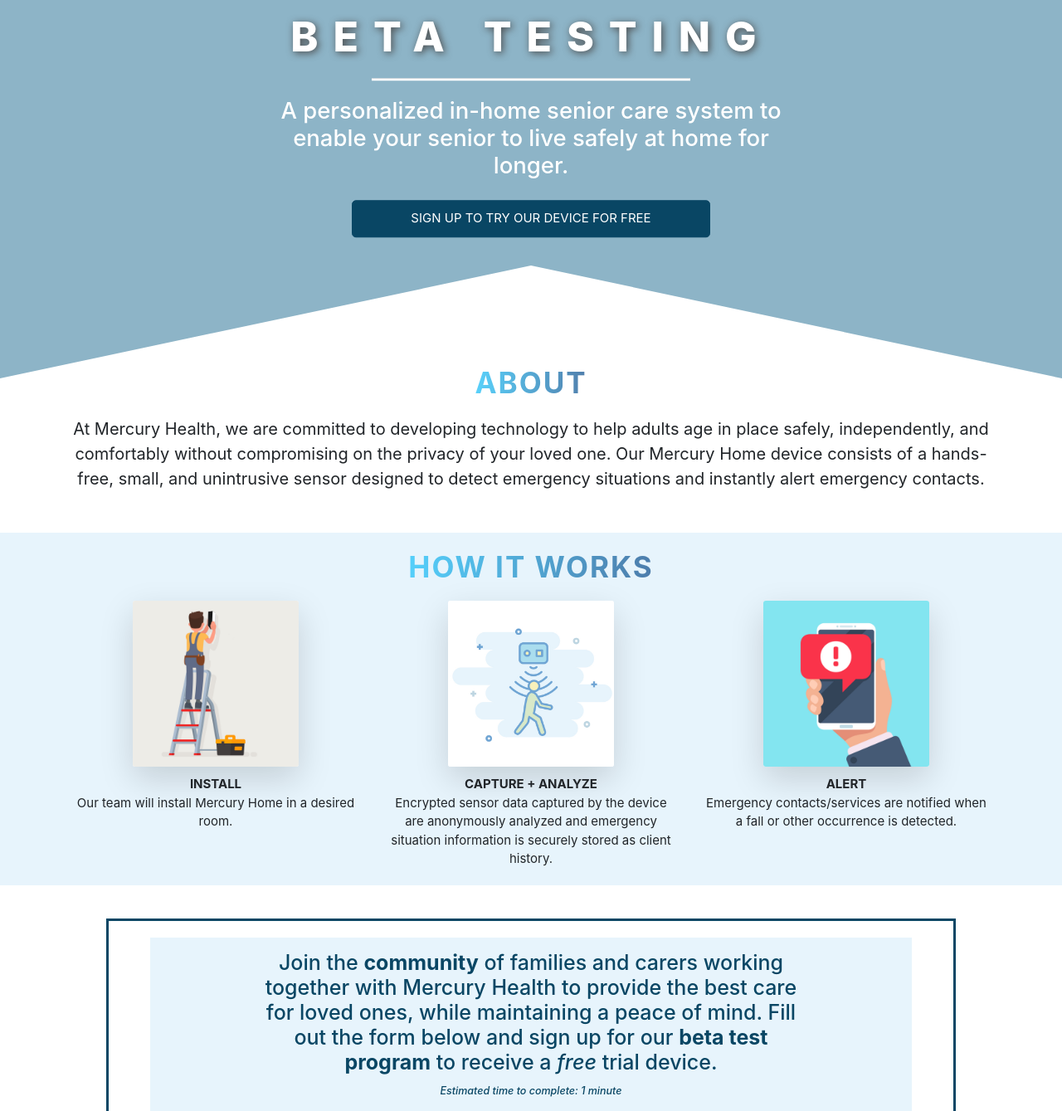
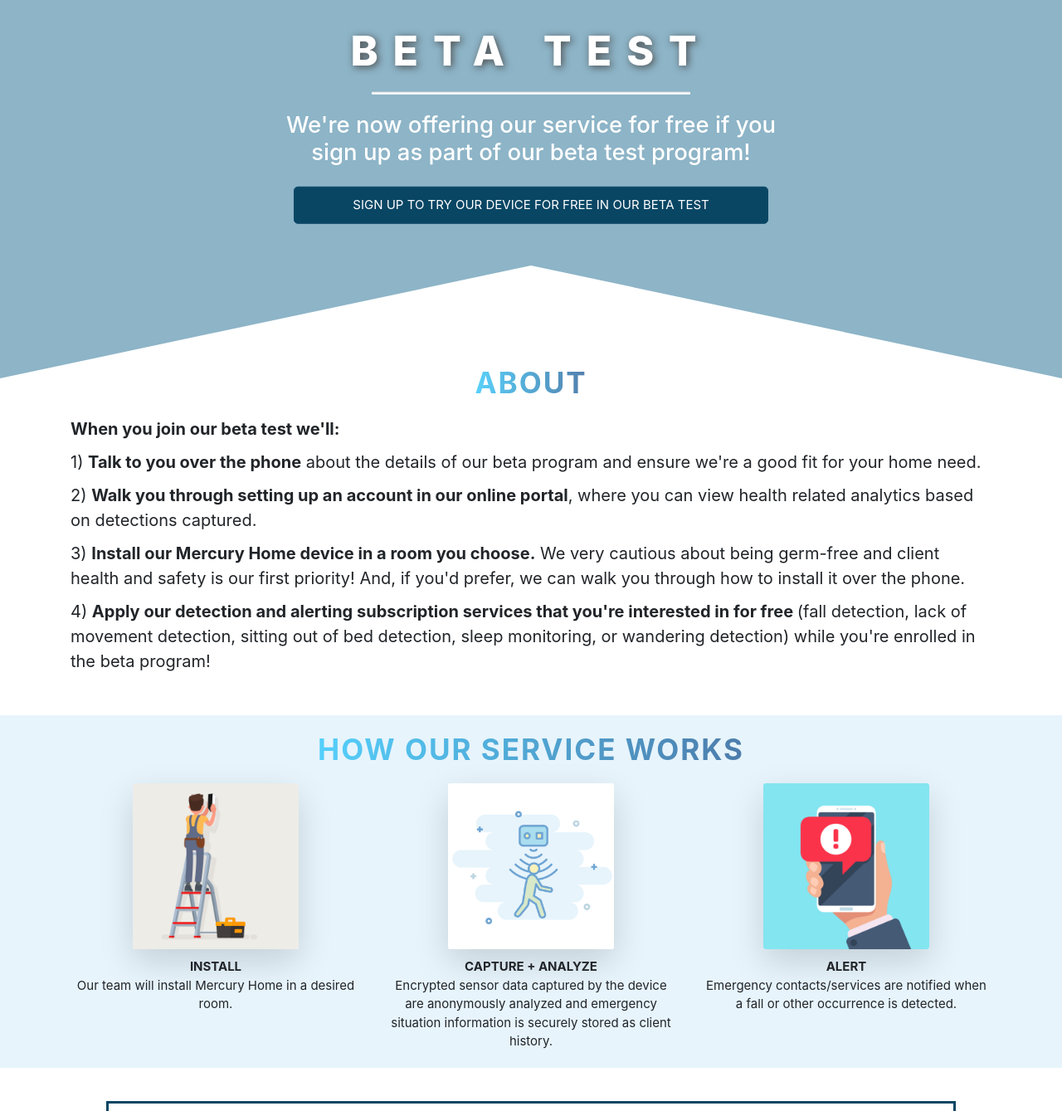
Before and after one commit to jxss-n/MercuryHealth, a Django app: page /beta/ in a window 1280 px wide. Shown: the part 80-1419 px from the top of the page at 83% size. Run offline with Django 3.2, Linux system fonts and the light colour scheme; some libraries are stand-ins or nearby versions.

Commit message:
updated text

```diff
--- a/frontend/templates/frontend/beta.html
+++ b/frontend/templates/frontend/beta.html
@@ -27,7 +27,7 @@
       })(window,document,'script','dataLayer','GTM-P5MPMT8');</script>
       <!-- End Google Tag Manager -->
 
-      <title>Beta Testing | Mercury Health</title>
+      <title>Beta Test! | Mercury Health</title>
   </head>
 
   <body>
@@ -47,11 +47,11 @@
     <header class="beta">
       <div class="main-head" style="top:30% !important;">
         <h1 class="main-head__content margin-bottom-small">
-            <span class="main-head__content--title">Beta Testing</span>
+            <span class="main-head__content--title">Beta Test</span>
         </h1>
         <hr class="headerline">
-        <h1 class="main-head__content--subtitle margin-top-small" style="font-size:2.75rem;">A personalized in-home senior care system to enable your senior to live safely at home for longer.</h1>
-        <a class="sign-upbtn" href="#betaForm">SIGN UP TO TRY OUR DEVICE FOR FREE</a>
+        <h1 class="main-head__content--subtitle margin-top-small" style="font-size:2.75rem;">We're now offering our service for free if you sign up as part of our beta test program!</h1>
+        <a class="sign-upbtn" href="#betaForm">SIGN UP TO TRY OUR DEVICE FOR FREE IN OUR BETA TEST</a>
       </div>
     </header>
 
@@ -61,13 +61,17 @@
           About
         </h2>
       </div>
-      <p style="text-align:center;">At Mercury Health, we are committed to developing technology to help adults age in place safely, independently, and comfortably without compromising on the privacy of your loved one. Our Mercury Home device consists of a hands-free, small, and unintrusive sensor designed to detect emergency situations and instantly alert emergency contacts.</p>
+      <b><p style="text-align:left;">When you join our beta test we'll:</p></b>
+      <p style="text-align:left;">1) <b>Talk to you over the phone</b> about the details of our beta program and ensure we're a good fit for your home need.</p>
+      <p style="text-align:left;">2) <b>Walk you through setting up an account in our online portal</b>, where you can view health related analytics based on detections captured.</p>
+      <p style="text-align:left;">3) <b>Install our Mercury Home device in a room you choose.</b> We very cautious about being germ-free and client health and safety is our first priority! And, if you'd prefer, we can walk you through how to install it over the phone.</p>
+      <p style="text-align:left;">4) <b>Apply our detection and alerting subscription services that you're interested in for free </b>(fall detection, lack of movement detection, sitting out of bed detection, sleep monitoring, or wandering detection) while you're enrolled in the beta program!</p>
     </section>
 
     <section class="features margin-top-small">
       <div class="center-text margin-bottom-8">
         <h2 class="heading-secondary margin-bottom-small margin-top-small">
-          How it Works
+          How Our Service Works
         </h2>
       </div>
       <div class="container">
@@ -138,12 +142,12 @@
         <h4>4. Why are you interested in Mercury Home? (select all that apply)</h4>
         <div class="q3 col"><input id="q3a1" name="q3" value="Provide additional support for my at-home caregiver" type="checkbox"><label for="q3a1">Provide additional support for my at-home caregiver</label></div><br>
         <div class="q3 col"><input id="q3a2" name="q3" value="Reduce the amount of time needed for my at-home caregiver’s service" type="checkbox"><label for="q3a2">Reduce the amount of time needed for my at-home caregiver’s service</label></div><br>
-        <div class="q3 col"><input id="q3a3" name="q3" value="Use this product in lieu of using an at-home caregiver" type="checkbox"><label for="q3a3">Use this product in lieu of using an at-home caregiver</label></div><br>
+        <div class="q3 col"><input id="q3a3" name="q3" value="Use this product instead of using an at-home caregiver" type="checkbox"><label for="q3a3">Use this product in lieu of using an at-home caregiver</label></div><br>
         <div class="q3 col"><input id="q3a4" name="q3" value="Reduce person-to-person contact by using remote monitoring technology" type="checkbox"><label for="q3a4">Reduce person-to-person contact by using remote monitoring technology</label></div><br>
         <div class="q3 col"><input id="q3a5" name="q3" value="Track progressions/regressions in physical and mental wellness" type="checkbox"><label for="q3a5">Track progressions/regressions in physical and mental wellness</label></div><br>
         <div class="q3 col"><input type="checkbox"><label for="q3a6"><input id="q3a6" name="q3" type="text" placeholder="Other - type answer"></div></label>
 
-        <h4>5. Are you interested in joining our beta test, where we provide you with a free, trial device? <span class="required">*required</span></h4>
+        <h4>5. Are you interested in joining our beta test, where we provide you with a free, trial device and service? <span class="required">*required</span></h4>
         <div class="col q4"><input id="q4a1" type="radio" value="Yes" name="q4" required><label for="q4a1">Yes</label></div>
         <div class="col q4"><input id="q4a2" type="radio" value="No" name="q4"><label for="q4a2">No</label></div>
 
@@ -152,7 +156,7 @@
 
         <div class="joinbeta">
           <h3>Thank you for helping Mercury Health grow to serve your caregiving needs.</h3>
-          <input id="signupBeta" type="submit" value="SUBMIT & SIGN UP FOR BETA TESTING">
+          <input id="signupBeta" type="submit" value="SUBMIT & SIGN UP FOR BETA TESTING!">
         </div>
       </form>
     </section>
```
Also changed, not shown: frontend/templates/frontend/faq.html (+9 -2 lines).
